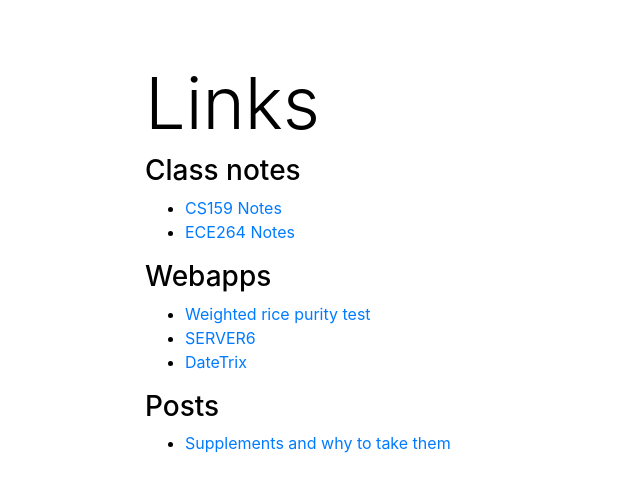
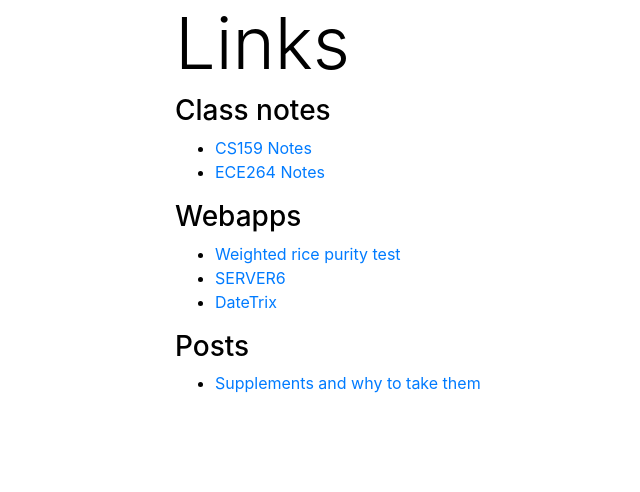
Before and after one commit to theochiu/theochiu.github.io, a Jekyll site: the page links/index.html, which Jekyll copies as it is, in a window 1280 px wide. Shown: the top 492 px of the page, without its empty margins (0-640 px from the left). Built offline with Jekyll 4.4.1, drawn with Linux system fonts in a browser that asks for light colours.

Commit message:
links page fix

```diff
--- a/links/index.html
+++ b/links/index.html
@@ -8,8 +8,8 @@
 
 </head>
 <body>
-	<div class="container">
-		<div style="padding:60px;padding-bottom:10px">
+	<div class="container-fluid">
+		<div>
 			<h1 class="display-3">
 				Links
 			</h1>
@@ -50,6 +50,22 @@
 
 </body>
 <style type="text/css">
+	@media (min-width: 1400px) {
+		.container-fluid {
+			max-width: 67%;
+		}
+	}
+	@media (min-width: 1200px) and (max-width: 1399px) {
+		.container-fluid {
+			max-width: 75%;
+		}
+	}
+	@media (max-width: 1199px) {
+		.container-fluid {
+			max-width: 90%;
+		}
+	}
+
 	.footer {
 		position: absolute;
 		bottom: 0;
```
